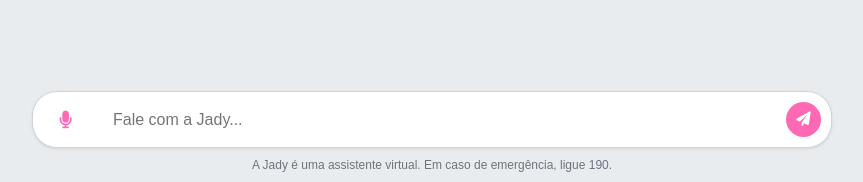
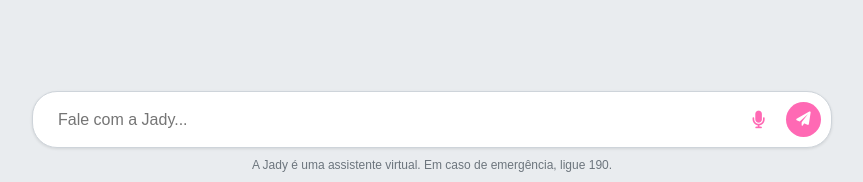
Before and after one commit to pablohsalves/quebre-o-ciclo-ia, a Flask app: page / in a window 1280 px wide. Shown: the part 618-800 px from the top of the page, without its empty margins (208-1071 px from the left). Run offline with Flask 3, Linux system fonts and the light colour scheme.

Commit message:
fix: Reposiciona microfone para a direita da área de input conforme solicitado.

```diff
--- a/static/style.css
+++ b/static/style.css
@@ -134,32 +134,36 @@ body {
     height: 45px;
 }
 
+/* REPOSICIONAMENTO: O input de texto agora terá padding no início */
 #user-input {
     flex-grow: 1;
-    padding: 0 10px;
+    /* Adicionado padding à esquerda para dar espaço, removido o padding da direita para dar espaço ao mic */
+    padding: 0 5px 0 20px;
     border: none;
     outline: none;
     font-size: 1em;
     background-color: transparent;
     height: 100%;
+    order: 1; /* Garante que o input venha primeiro */
 }
 
-/* Microfone e Envio (Espaçamento) */
+/* REPOSICIONAMENTO: O wrapper do microfone agora ficará no final, antes do send-button */
 #mic-wrapper {
-    padding: 0 20px 0 10px;
+    padding: 0 10px;
     display: flex;
     align-items: center;
-    justify-content: center; /* Centraliza o ícone */
+    justify-content: center;
     cursor: pointer;
     color: #ff69b4;
     font-size: 1.1em;
     flex-shrink: 0;
     transition: all 0.3s ease;
-
-    /* Garante o tamanho padrão para ser substituído pelo .listening */
     width: 35px;
     height: 35px;
+    order: 2; /* Garante que o microfone venha depois do input */
 }
+
+
 #send-button {
     background-color: #ff69b4;
     color: white;
@@ -174,6 +178,7 @@ body {
     flex-shrink: 0;
     transition: background-color 0.3s, transform 0.1s;
     margin-right: 5px;
+    order: 3; /* Garante que o botão de envio venha por último */
 }
 
 /* Disclaimer */
@@ -252,7 +257,7 @@ body {
     position: relative;
     padding: 0;
     animation: pulse 1.5s infinite;
-    margin-right: 15px;
+    margin-right: 0;
 }
 
 /* Garante que o ícone do microfone esteja centralizado dentro do wrapper */
```
